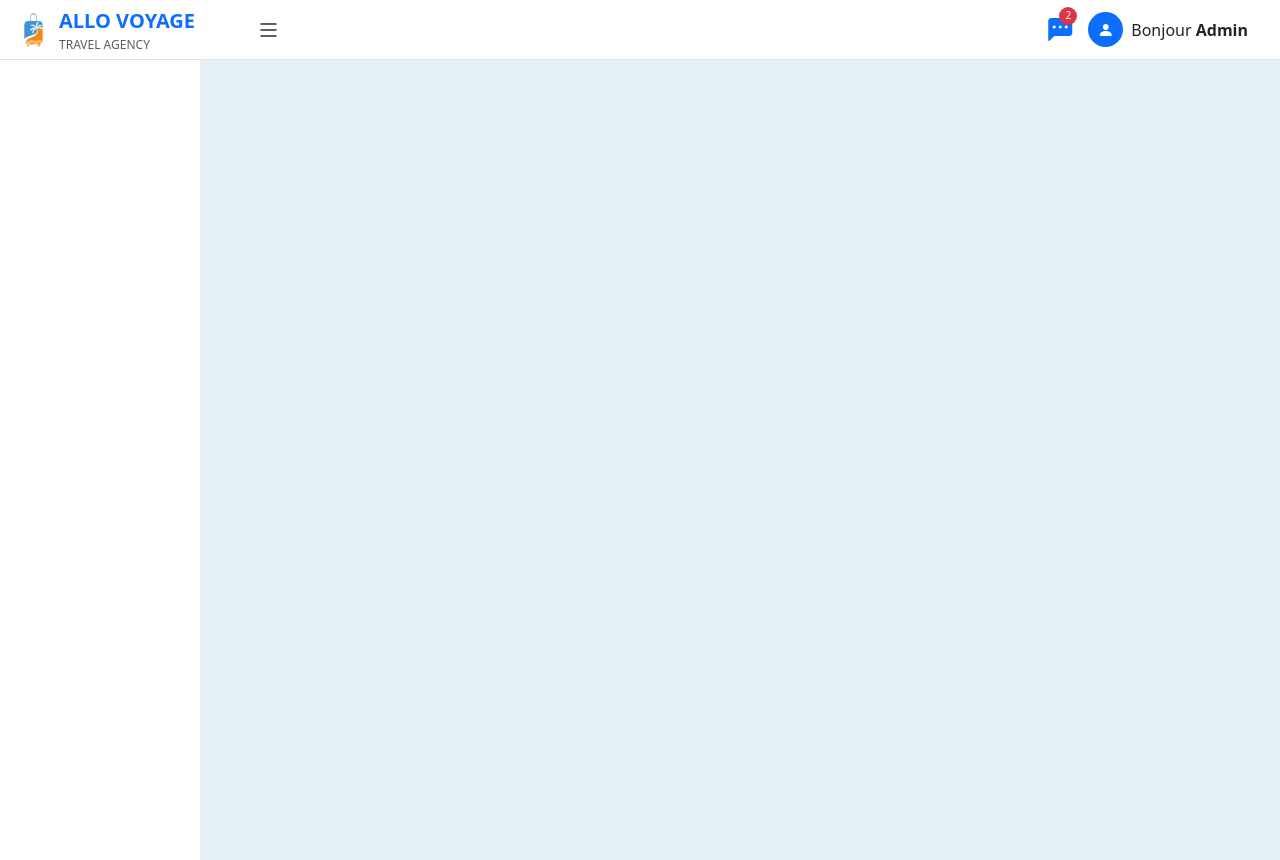
After one commit to erraguibiabdelilah/ALLO_VOYAGE, a Laravel app: page /user in a window 1280 px wide. The commit adds this page. Run offline with Laravel 12, Linux system fonts and the light colour scheme.

Commit message:
ajout de page user

```diff
--- a/GestionDesVoyages/resources/views/client/client.blade.php
+++ b/GestionDesVoyages/resources/views/client/client.blade.php
@@ -1,5 +1,5 @@
 <!-- resources/views/clients/index.blade.php -->
-@extends('layout.index')
+@extends('layout.admin')
 
 @section('content')
 <div class="container-fluid mt-5">
--- a/GestionDesVoyages/resources/views/dashboard/dashboard.blade.php
+++ b/GestionDesVoyages/resources/views/dashboard/dashboard.blade.php
@@ -1,5 +1,5 @@
 <!-- resources/views/clients/index.blade.php -->
-@extends('layout.index')
+@extends('layout.admin')
 
 @section('content')
 
--- a/GestionDesVoyages/resources/views/facture/facture.blade.php
+++ b/GestionDesVoyages/resources/views/facture/facture.blade.php
@@ -1,5 +1,5 @@
 <!-- resources/views/clients/index.blade.php -->
-@extends('layout.index')
+@extends('layout.admin')
 
 @section('content')
 <div class="container-fluid mt-5">
--- /dev/null
+++ b/GestionDesVoyages/resources/views/layout/user.blade.php
@@ -0,0 +1,262 @@
+<!-- resources/views/layouts/app.blade.php -->
+<!DOCTYPE html>
+<html lang="fr">
+<head>
+    <meta charset="UTF-8">
+    <meta name="viewport" content="width=device-width, initial-scale=1.0">
+    <title>Allo Voyage</title>
+    <link href="https://cdn.jsdelivr.net/npm/bootstrap@5.3.0/dist/css/bootstrap.min.css" rel="stylesheet">
+    <link href="https://cdn.jsdelivr.net/npm/bootstrap-icons@1.10.5/font/bootstrap-icons.css" rel="stylesheet">
+
+    <style>
+        /* Styles personnalisés */
+        body {
+            overflow-x: hidden;
+        }
+
+        .sidebar {
+            background-color: #ffffff;
+            height: 100vh;
+            position: fixed;
+            width: 200px;
+            border-right: 1px solid #dee2e6;
+            z-index: 1000;
+            transition: all 0.3s ease;
+            left: 0;
+            top: 60px; /* Hauteur de la navbar */
+        }
+
+        .sidebar.collapsed {
+            width: 70px;
+        }
+
+        .sidebar-item {
+            padding: 10px;
+            text-align: left;
+            color: #6c757d;
+            text-decoration: none;
+            display: flex;
+            align-items: center;
+            margin-bottom: 10px;
+            transition: background-color 0.3s;
+            white-space: nowrap;
+            overflow: hidden;
+        }
+
+        .sidebar-item:hover, .sidebar-item.active {
+            background-color: #e9ecef;
+            color: #0d6efd;
+        }
+
+        .sidebar-icon {
+            font-size: 24px;
+            margin-right: 10px;
+            min-width: 24px;
+            text-align: center;
+        }
+
+        .sidebar-text {
+            transition: opacity 0.3s, visibility 0.3s;
+        }
+
+        .sidebar.collapsed .sidebar-text {
+            opacity: 0;
+            visibility: hidden;
+            width: 0;
+        }
+
+        .main-content {
+            margin-left: 200px;
+            padding: 20px;
+            background-color: #e6f2f8;
+            min-height: 100vh;
+            transition: margin-left 0.3s ease;
+            margin-top: 60px; /* Hauteur de la navbar */
+        }
+
+        .main-content.expanded {
+            margin-left: 70px;
+        }
+
+        .navbar {
+            background-color: white;
+            border-bottom: 1px solid #dee2e6;
+            padding: 0.5rem 1rem;
+            position: fixed;
+            width: 100%;
+            z-index: 1030;
+            left: 0;
+            top: 0;
+            height: 60px;
+        }
+
+        /* Disposition fixe pour la navbar */
+        .navbar-container {
+            display: flex;
+            align-items: center;
+            width: 100%;
+        }
+
+        /* Logo fixe, non affecté par la sidebar */
+        .logo-container {
+            display: flex;
+            align-items: center;
+            padding-right: 20px;
+            flex-shrink: 0;  /* Empêche le conteneur de se rétrécir */
+        }
+
+        /* Zone du contenu principal de la navbar */
+        .navbar-content {
+            flex-grow: 1;
+            display: flex;
+            justify-content: space-between;
+            align-items: center;
+            margin-left: 20px;
+        }
+
+        .logo {
+            height: 35px;
+        }
+
+        .profile-icon {
+            width: 35px;
+            height: 35px;
+            background-color: #6c757d;
+            border-radius: 50%;
+            color: white;
+            display: flex;
+            align-items: center;
+            justify-content: center;
+        }
+
+        .notification-badge {
+            position: relative;
+        }
+
+        .badge-number {
+            position: absolute;
+            top: -5px;
+            right: -5px;
+            background-color: #dc3545;
+            color: white;
+            border-radius: 50%;
+            width: 18px;
+            height: 18px;
+            font-size: 10px;
+            display: flex;
+            align-items: center;
+            justify-content: center;
+        }
+
+        .active-sidebar {
+            background-color: #0d6efd;
+            color: white !important;
+        }
+
+        .toggle-sidebar {
+            cursor: pointer;
+            font-size: 1.5rem;
+            display: flex;
+            align-items: center;
+            justify-content: center;
+            width: 35px;
+            height: 35px;
+            border-radius: 4px;
+            transition: background-color 0.3s;
+        }
+
+        .toggle-sidebar:hover {
+            background-color: #f8f9fa;
+        }
+
+        /* Responsive styles */
+        @media (max-width: 767.98px) {
+            .navbar-brand .text-primary {
+                font-size: 0.9rem;
+            }
+
+            .navbar-brand .text-muted {
+                font-size: 10px !important;
+            }
+
+            .profile-text {
+                display: none;
+            }
+
+            .logo {
+                height: 25px;
+            }
+
+            .sidebar {
+                width: 70px;
+                top: 50px;
+            }
+
+            .sidebar:not(.collapsed) {
+                width: 200px;
+            }
+
+            .main-content {
+                margin-left: 70px;
+                margin-top: 50px;
+            }
+
+            .sidebar:not(.collapsed) ~ .main-content {
+                margin-left: 200px;
+            }
+
+            .navbar {
+                height: 50px;
+            }
+        }
+    </style>
+</head>
+<body>
+    <!-- Navbar (maintenant en premier, avant la sidebar) -->
+    <nav class="navbar navbar-expand-lg navbar-light">
+        <div class="navbar-container">
+            <!-- Logo toujours visible -->
+            <div class="logo-container">
+                <a class="navbar-brand" href="#">
+                    <div class="d-flex align-items-center">
+                        <img src="{{ asset('images/logo.jpg') }}" alt="Allo Voyage" class="logo">
+                        <div class="ms-2">
+                            <span class="text-primary fw-bold">ALLO VOYAGE</span>
+                            <span class="text-muted d-block" style="font-size: 12px;">TRAVEL AGENCY</span>
+                        </div>
+                    </div>
+                </a>
+            </div>
+
+            <!-- Contenu de la navbar -->
+            <div class="navbar-content">
+                <div class="toggle-sidebar" id="toggleSidebar">
+                    <i class="bi bi-list"></i>
+                </div>
+
+                <div class="d-flex align-items-center">
+                    <div class="notification-badge me-2 me-lg-3">
+                        <i class="bi bi-chat-left-dots-fill fs-4 text-primary"></i>
+                        <span class="badge-number">2</span>
+                    </div>
+                    <div class="d-flex align-items-center me-2 me-lg-3">
+                        <div class="profile-icon bg-primary me-2">
+                            <i class="bi bi-person-fill text-white"></i>
+                        </div>
+                        <span class="profile-text">Bonjour <strong>Admin</strong></span>
+                    </div>
+                </div>
+            </div>
+        </div>
+    </nav>
+
+
+    <!-- Contenu principal -->
+    <div class="main-content" id="mainContent">
+        @yield('content')
+    </div>
+
+    <script src="https://cdn.jsdelivr.net/npm/bootstrap@5.3.0/dist/js/bootstrap.bundle.min.js"></script>
+
+</body>
+</html>
--- a/GestionDesVoyages/resources/views/reservation/reservation.blade.php
+++ b/GestionDesVoyages/resources/views/reservation/reservation.blade.php
@@ -1,5 +1,5 @@
 <!-- resources/views/clients/index.blade.php -->
-@extends('layout.index')
+@extends('layout.admin')
 
 @section('content')
 <div class="container-fluid mt-5">
--- a/GestionDesVoyages/resources/views/voyage/voyage.blade.php
+++ b/GestionDesVoyages/resources/views/voyage/voyage.blade.php
@@ -1,5 +1,5 @@
 <!-- resources/views/clients/index.blade.php -->
-@extends('layout.index')
+@extends('layout.admin')
 
 @section('content')
 <div class="container-fluid mt-5">
--- a/GestionDesVoyages/routes/web.php
+++ b/GestionDesVoyages/routes/web.php
@@ -3,10 +3,15 @@
 use Illuminate\Support\Facades\Route;
 
 Route::get('/', function () {
-    return view('layout.index');
+    return view('layout.admin');
 });
 
-Route::get('/listClient', function () {
+Route::get('/user', function () {
+    return view('layout.user');
+});
+
+
+Route::get('/client', function () {
     return view('client.client');
 })->name('clients');
 
@@ -17,8 +22,6 @@ Route::get('/dashboard', function () {
     return view('dashboard.dashboard');
 })->name('dashboard');
 
-
-
 Route::get('/voyage.voyage', function () {
     return view('voyage.voyage');
 })->name('voyages');
```
Also changed, not shown: GestionDesVoyages/app/Http/Controllers/VoyageController.php (+7 -1 lines), GestionDesVoyages/resources/views/layout/admin.blade.php (renamed from GestionDesVoyages/resources/views/layout/index.blade.php).
